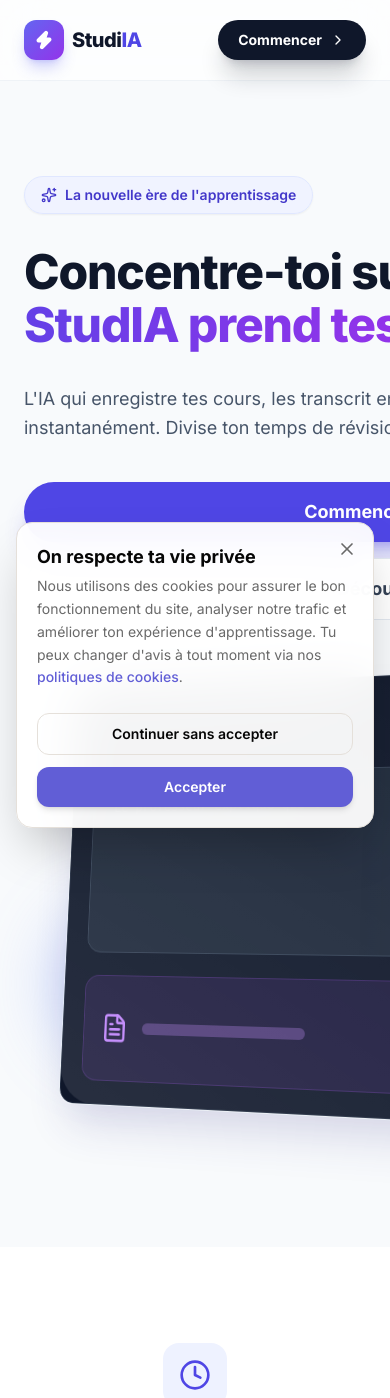
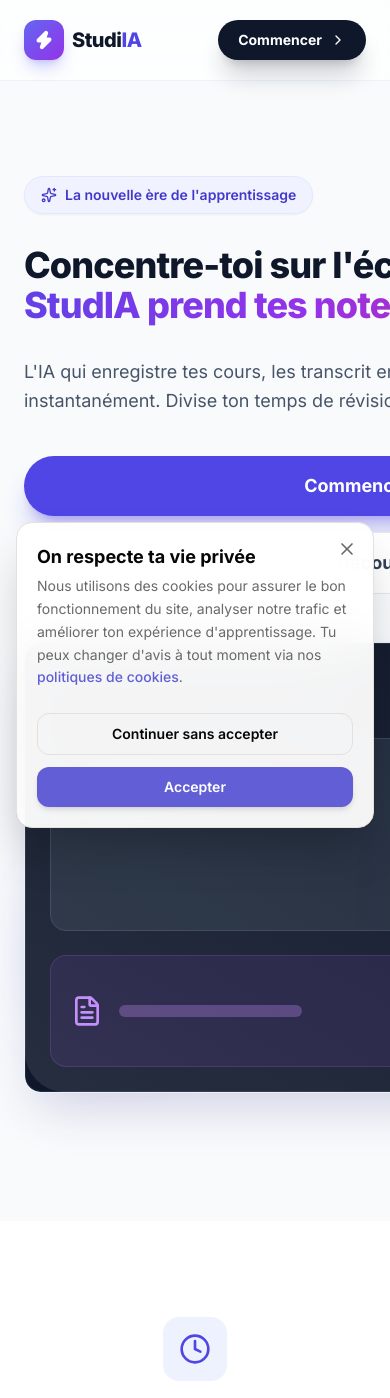
Before and after one commit to zackariatoure05-hue/studia.ia, a Next.js app: page / in a window 390 px wide. Shown: the top 1398 px of the page. Built offline with nearby package versions, Linux system fonts and the light colour scheme.

Commit message:
fix: make landing page responsive on mobile (adjust mockup 3D transform & title size)

```diff
--- a/src/app/page.tsx
+++ b/src/app/page.tsx
@@ -127,7 +127,7 @@
                   <Sparkles className="w-4 h-4" /> La nouvelle ère de l'apprentissage
                 </div>
 
-                <h1 className="text-5xl md:text-6xl lg:text-7xl font-extrabold text-slate-900 tracking-tight leading-[1.1] mb-8 animate-in slide-in-from-left-6 fade-in duration-700 delay-100">
+                <h1 className="text-4xl sm:text-5xl md:text-6xl lg:text-7xl font-extrabold text-slate-900 tracking-tight leading-[1.1] mb-8 animate-in slide-in-from-left-6 fade-in duration-700 delay-100">
                   Concentre-toi sur l'écoute.
                   <br />
                   <span className="text-transparent bg-clip-text bg-gradient-to-r from-indigo-600 via-purple-600 to-pink-600 bg-[length:200%_auto] animate-gradient">
@@ -169,11 +169,7 @@
                 ></div>
 
                 <div
-                  className="relative w-full max-w-[800px] rounded-2xl md:rounded-[2.5rem] overflow-hidden border border-slate-200/50 shadow-2xl shadow-indigo-900/20"
-                  style={{
-                    transform: "perspective(1200px) rotateY(-15deg) rotateX(5deg)",
-                    transformStyle: "preserve-3d",
-                  }}
+                  className="hero-mockup-transform relative w-full max-w-[800px] rounded-2xl md:rounded-[2.5rem] overflow-hidden border border-slate-200/50 shadow-2xl shadow-indigo-900/20"
                 >
                   <div className="absolute inset-0 bg-gradient-to-tr from-white/10 to-transparent z-10 pointer-events-none rounded-[2.5rem]"></div>
                   <AnimatedHeroMockup />
@@ -442,6 +438,15 @@
           </p>
         </div>
       </footer>
+
+      <style>{`
+        @media (min-width: 768px) {
+          .hero-mockup-transform {
+            transform: perspective(1200px) rotateY(-15deg) rotateX(5deg);
+            transform-style: preserve-3d;
+          }
+        }
+      `}</style>
     </div>
   );
 }
```
